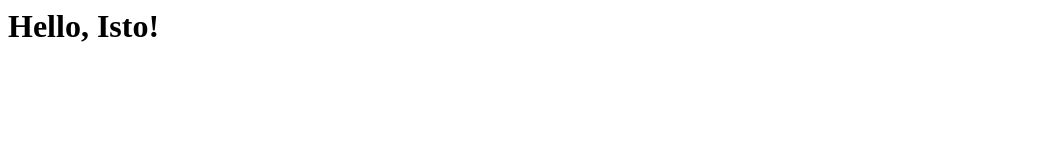
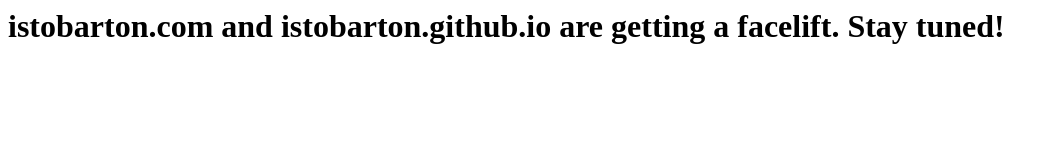
Before and after one commit to istobarton/istobarton.github.io, a website: page index.html in a window 1280 px wide. Shown: the whole page, without its empty margins (0-1057 px from the left). Drawn offline with Linux system fonts and the light colour scheme.

Commit message:
splash text

```diff
--- a/index.html
+++ b/index.html
@@ -1 +1 @@
-<h1>Hello, Isto!<h1>
+<h1>istobarton.com and istobarton.github.io are getting a facelift. Stay tuned!<h1>
```
